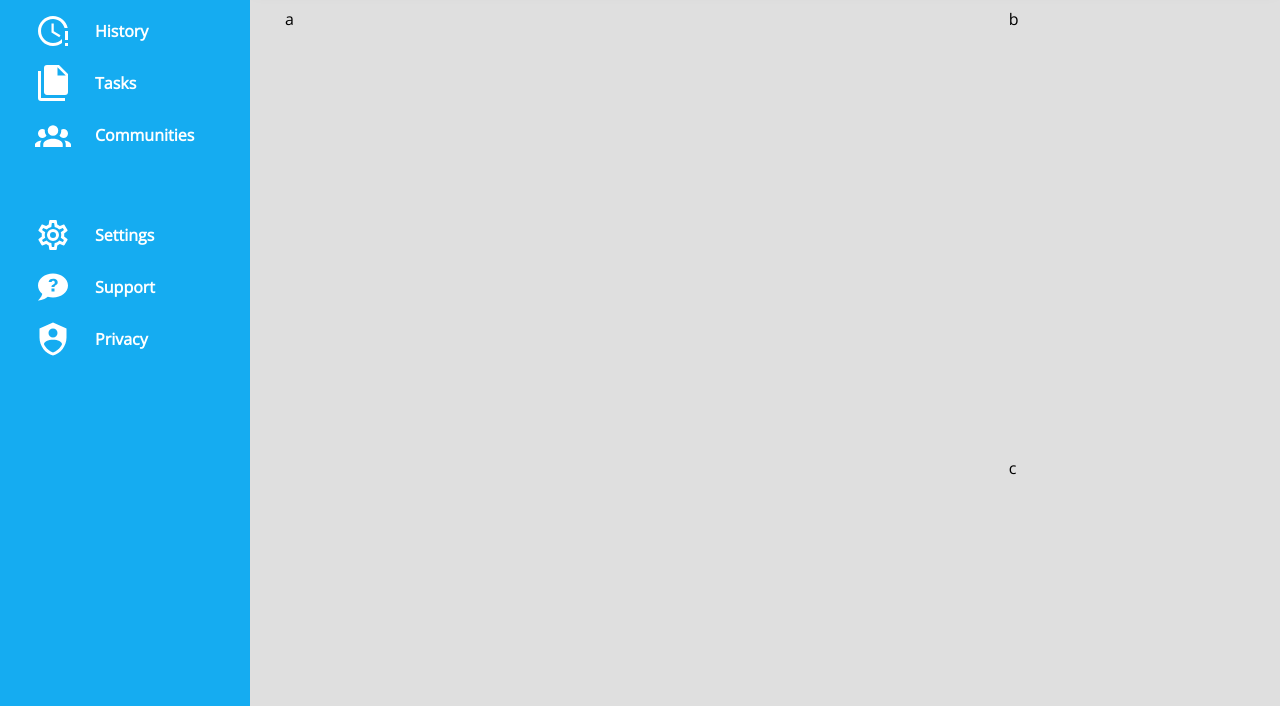
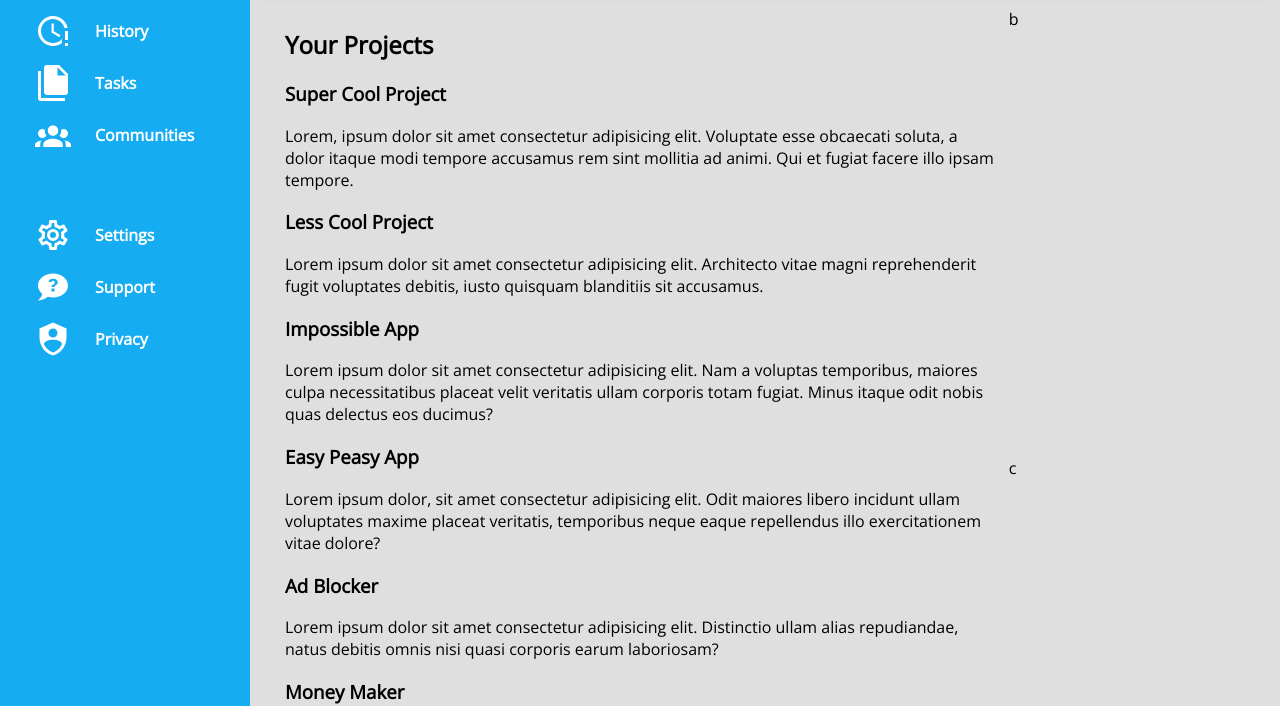
Before and after one commit to Adnosk/admin-dashboard, a plain HTML site: page index.html in a window 1280 px wide. Shown: the part 250-956 px from the top of the page. Drawn offline with nearby package versions, Linux system fonts and the light colour scheme.

Commit message:
Add main content

```diff
--- a/index.html
+++ b/index.html
@@ -55,7 +55,33 @@
         </div>
         <div class="main">
                 <div class="projects">
-a
+                        <h2>Your Projects</h2>
+                        <div class="boxes">
+                                <div class="box">
+                                        <h3>Super Cool Project</h3>
+                                        <p>Lorem, ipsum dolor sit amet consectetur adipisicing elit. Voluptate esse obcaecati soluta, a dolor itaque modi tempore accusamus rem sint mollitia ad animi. Qui et fugiat facere illo ipsam tempore.</p>
+                                </div>
+                                <div class="box">
+                                        <h3>Less Cool Project</h3>
+                                        <p>Lorem ipsum dolor sit amet consectetur adipisicing elit. Architecto vitae magni reprehenderit fugit voluptates debitis, iusto quisquam blanditiis sit accusamus.</p>
+                                </div>
+                                <div class="box">
+                                        <h3>Impossible App</h3>
+                                        <p>Lorem ipsum dolor sit amet consectetur adipisicing elit. Nam a voluptas temporibus, maiores culpa necessitatibus placeat velit veritatis ullam corporis totam fugiat. Minus itaque odit nobis quas delectus eos ducimus?</p>
+                                </div>
+                                <div class="box">
+                                        <h3>Easy Peasy App</h3>
+                                        <p>Lorem ipsum dolor, sit amet consectetur adipisicing elit. Odit maiores libero incidunt ullam voluptates maxime placeat veritatis, temporibus neque eaque repellendus illo exercitationem vitae dolore?</p>
+                                </div>
+                                <div class="box">
+                                        <h3>Ad Blocker</h3>
+                                        <p>Lorem ipsum dolor sit amet consectetur adipisicing elit. Distinctio ullam alias repudiandae, natus debitis omnis nisi quasi corporis earum laboriosam?</p>
+                                </div>
+                                <div class="box">
+                                        <h3>Money Maker</h3>
+                                        <p>Lorem ipsum dolor sit amet consectetur adipisicing elit. Quis deserunt modi excepturi, repellat adipisci rem nihil aut veniam quidem?</p>
+                                </div>
+                        </div>
                 </div>
                 <div class="announcements">
 b
```
